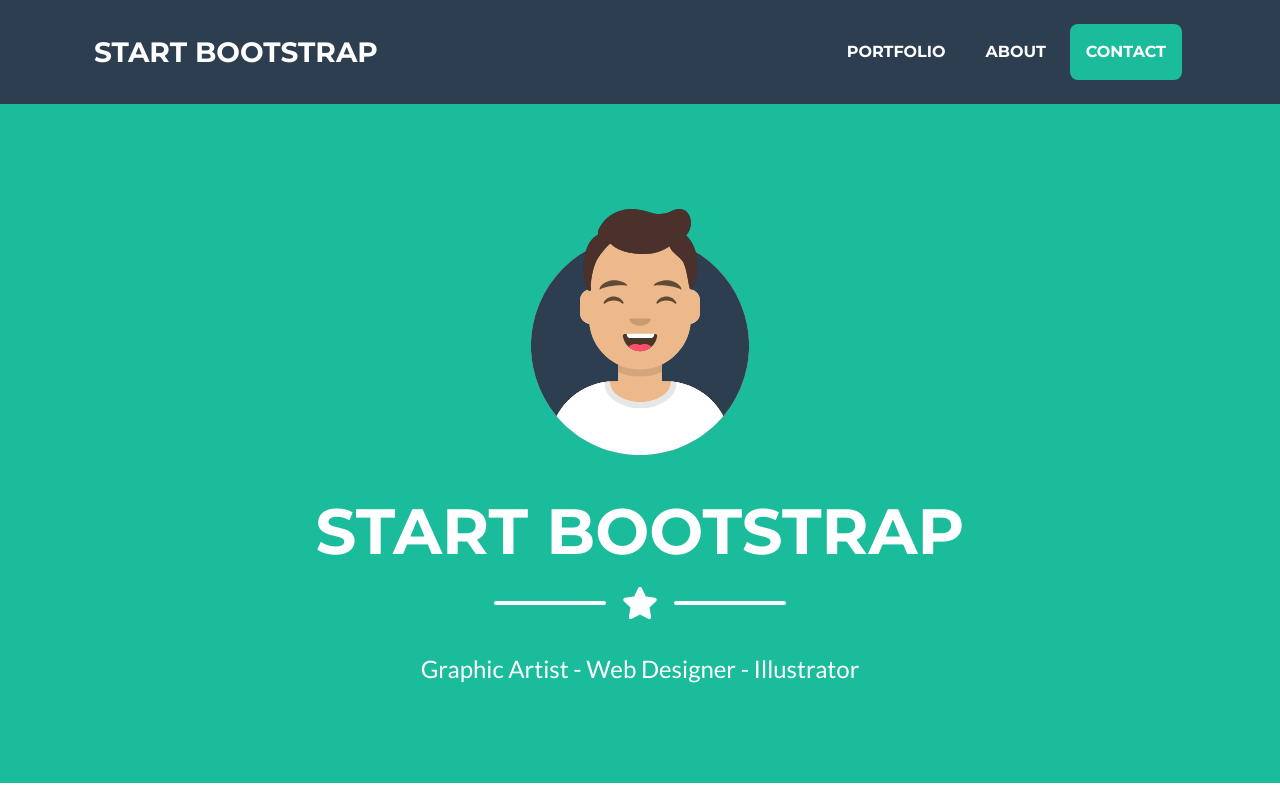
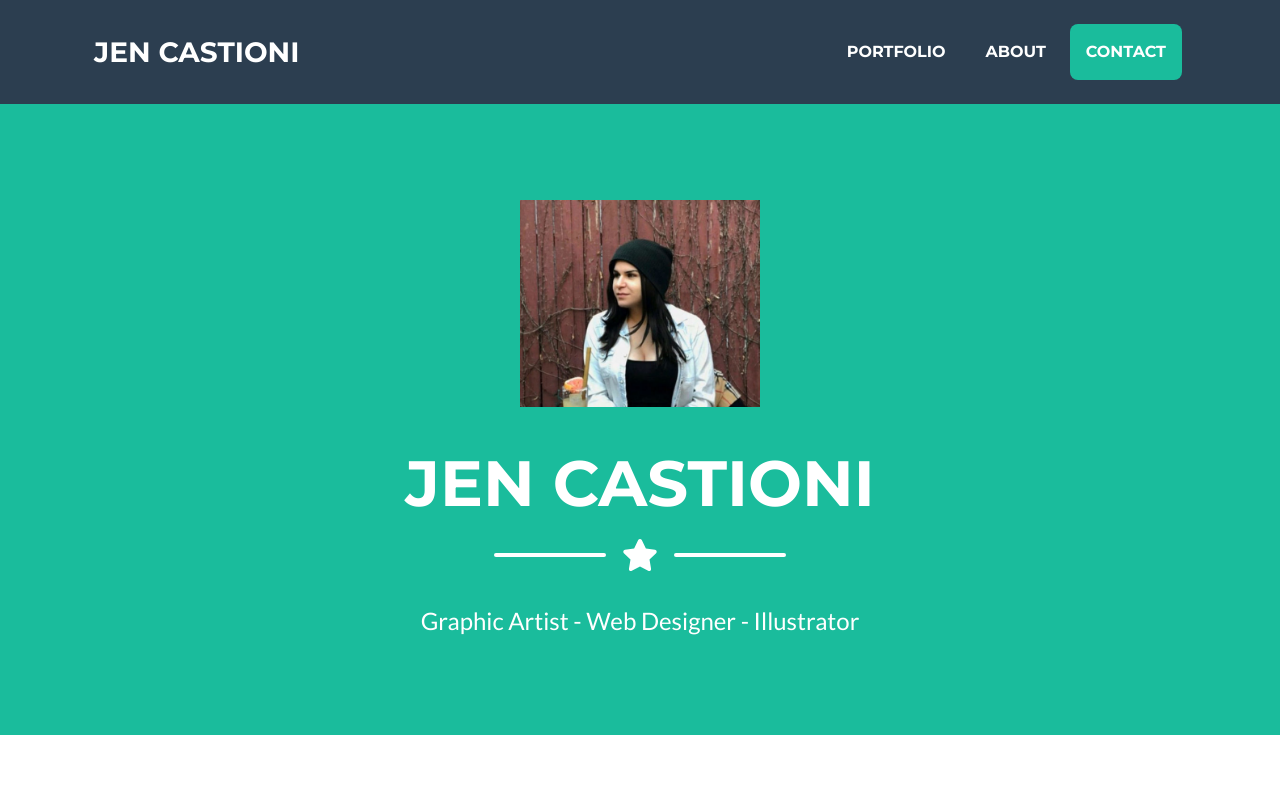
Before and after one commit to Jencastioni/jencastioni.github.io, a website: page index.html in a window 1280 px wide. Shown: the top 800 px of the page. Drawn offline with nearby package versions, Linux system fonts and the light colour scheme.

Commit message:
added avatar

```diff
--- a/index.html
+++ b/index.html
@@ -5,7 +5,7 @@
         <meta name="viewport" content="width=device-width, initial-scale=1, shrink-to-fit=no" />
         <meta name="description" content="" />
         <meta name="author" content="" />
-        <title>Freelancer - Start Bootstrap Theme</title>
+        <title>Jen Castioni</title>
         <!-- Favicon-->
         <link rel="icon" type="image/x-icon" href="assets/img/favicon.ico" />
         <!-- Font Awesome icons (free version)-->
@@ -20,7 +20,7 @@
         <!-- Navigation-->
         <nav class="navbar navbar-expand-lg bg-secondary text-uppercase fixed-top" id="mainNav">
             <div class="container">
-                <a class="navbar-brand js-scroll-trigger" href="#page-top">Start Bootstrap</a>
+                <a class="navbar-brand js-scroll-trigger" href="#page-top">Jen Castioni</a>
                 <button class="navbar-toggler navbar-toggler-right text-uppercase font-weight-bold bg-primary text-white rounded" type="button" data-toggle="collapse" data-target="#navbarResponsive" aria-controls="navbarResponsive" aria-expanded="false" aria-label="Toggle navigation">
                     Menu
                     <i class="fas fa-bars"></i>
@@ -38,9 +38,9 @@
         <header class="masthead bg-primary text-white text-center">
             <div class="container d-flex align-items-center flex-column">
                 <!-- Masthead Avatar Image-->
-                <img class="masthead-avatar mb-5" src="assets/img/avataaars.svg" alt="" />
+                <img class="masthead-avatar mb-5" src="assets/img/portfolio/avatar.png" alt="" />
                 <!-- Masthead Heading-->
-                <h1 class="masthead-heading text-uppercase mb-0">Start Bootstrap</h1>
+                <h1 class="masthead-heading text-uppercase mb-0">Jen Castioni</h1>
                 <!-- Icon Divider-->
                 <div class="divider-custom divider-light">
                     <div class="divider-custom-line"></div>
```
Also changed, not shown: assets/img/portfolio/avatar.png (added).
